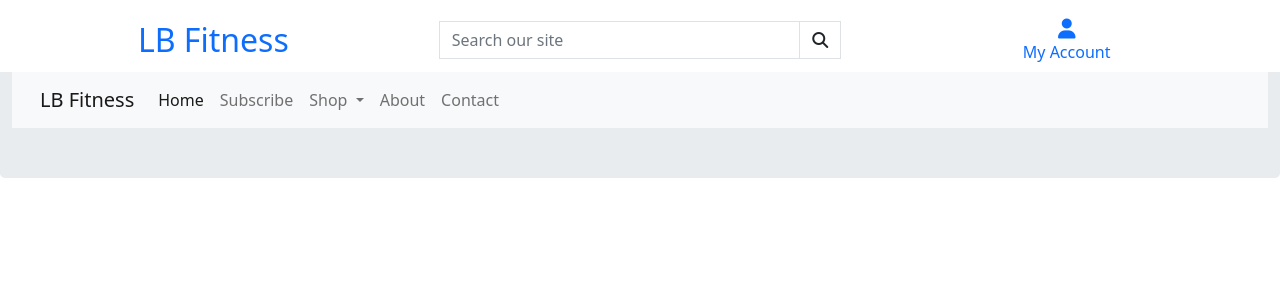
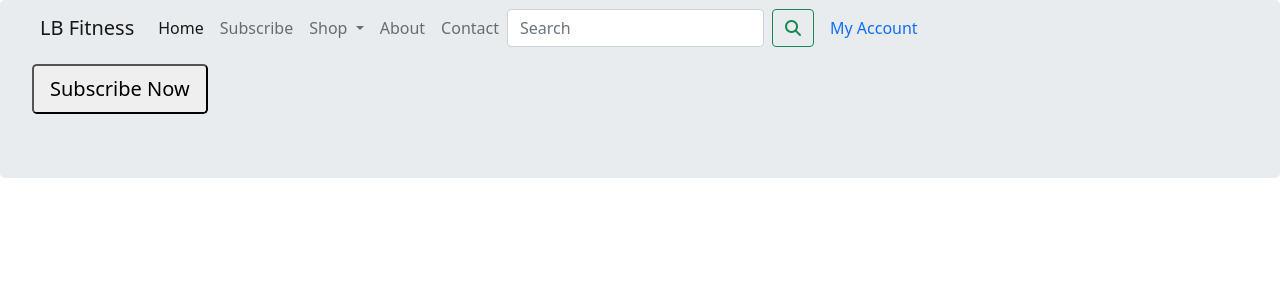
Before and after one commit to lbacon17/lb-fitness, a Django app: page / in a window 1280 px wide. Shown: the top 300 px of the page. Run offline with Django 3.2, Linux system fonts and the light colour scheme; the visitor is signed in with stand-in values (Sample User, id 1); some libraries are stand-ins or nearby versions.

Commit message:
consolidated nav components into one navbar and put navbar code in separate file in includes directory

```diff
--- a/templates/base.html
+++ b/templates/base.html
@@ -44,83 +44,13 @@
     </head>
     <body>
         <header class="container-fluid fixed-top">
-            <div id="topnav" class="row bg-white pt-lg-2 d-none d-lg-flex">
-                <div class="col-12 col-lg-4 my-auto py-1 py-lg-0 text-center text-lg-left">
-                    <a href="{% url 'home' %}" class="nav-link main-logo-link">
-                        <h2 class="logo-font text-black my-0">LB Fitness</h2>
-                    </a>
-                </div>
-                <div class="col-12 col-lg-4 my-auto py-1 py-lg-0">
-                    <form method="GET" action="">
-                        <div class="input-group w-100">
-                            <input class="form-control border border-black rounded-0" type="text" name="q" placeholder="Search our site">
-                            <div class="input-group-append">
-                                <button class="form-control btn btn-black border border-black rounded-0" type="submit">
-                                    <span class="icon">
-                                        <i class="fas fa-search"></i>
-                                    </span>
-                                </button>
-                            </div>
-                        </div>
-                    </form>
-                </div>
-                <div class="col-12 col-lg-4 my-auto py-1 py-lg-0">
-                    <ul class="list-inline list-unstyled text-center text-lg-right my-0">
-                        <li class="list-inline-item dropdown">
-                            <a class="text-black nav-link" href="#" id="user-options" data-toggle="dropdown" aria-haspopup="true" aria-expanded="false">
-                                <div class="text-center">
-                                    <div><i class="fas fa-user fa-lg"></i></div>
-                                    <p class="my-0">My Account</p>
-                                </div>
-                            </a>
-                            <div class="dropdown-menu border-0" aria-labelledby="user-options">
-                                {% if request.user.is_authenticated %}
-                                    {% if request.user.is_superuser %}
-                                        <a href="" class="dropdown-item">Product Management</a>
-                                    {% endif %}
-                                    <a href="" class="dropdown-item">My Profile</a>
-                                    <a href="" class="dropdown-item">Logout</a>
-                                {% else %}
-                                    <a href="" class="dropdown-item">Register</a>
-                                    <a href="" class="dropdown-item">Login</a>
-                                {% endif %}
-                            </div>
-                        </li>
-                    </ul>
-                </div>
-            </div>
-            <nav class="navbar navbar-expand-lg navbar-light bg-light">
+            <nav class="navbar navbar-expand-lg navbar-light navbar-bg-light">
                 <div class="container-fluid">
-                    <a class="navbar-brand" href="#">LB Fitness</a>
+                    <a class="navbar-brand" href="{% url 'home' %}">LB Fitness</a>
                     <button class="navbar-toggler" type="button" data-bs-toggle="collapse" data-bs-target="#navbarNavDropdown" aria-controls="navbarNavDropdown" aria-expanded="false" aria-label="Toggle navigation">
-                    <span class="navbar-toggler-icon"></span>
+                        <span class="navbar-toggler-icon"></span>
                     </button>
-                    <div class="collapse navbar-collapse" id="navbarNavDropdown">
-                        <ul class="navbar-nav">
-                            <li class="nav-item">
-                                <a class="nav-link active" aria-current="page" href="#">Home</a>
-                            </li>
-                            <li class="nav-item">
-                                <a class="nav-link" href="#">Subscribe</a>
-                            </li>
-                            <li class="nav-item dropdown">
-                                <a class="nav-link dropdown-toggle" href="#" id="shop-dropdown" role="button" data-toggle="dropdown" aria-haspopup="true" aria-expanded="false">
-                                    Shop
-                                </a>
-                                <ul class="dropdown-menu" aria-labelledby="shop-dropdown">
-                                    <li><a class="dropdown-item" href="#">Clothing and apparel</a></li>
-                                    <li><a class="dropdown-item" href="#">Meal prep and supplements</a></li>
-                                    <li><a class="dropdown-item" href="#">Accessories</a></li>
-                                </ul>
-                            </li>
-                            <li class="nav-item">
-                                <a class="nav-link" href="#">About</a>
-                            </li>
-                            <li class="nav-item">
-                                <a class="nav-link" href="#">Contact</a>
-                            </li>
-                        </ul>
-                    </div>
+                    {% include 'includes/main-nav.html' %}
                 </div>
             </nav>
         </header>
--- /dev/null
+++ b/templates/includes/main-nav.html
@@ -0,0 +1,59 @@
+<div class="collapse navbar-collapse" id="navbarNavDropdown">
+    <ul class="navbar-nav">
+        <li class="nav-item">
+            <a class="nav-link active" aria-current="page" href="#">Home</a>
+        </li>
+        <li class="nav-item">
+            <a class="nav-link" href="#">Subscribe</a>
+        </li>
+        <li class="nav-item dropdown">
+            <a class="nav-link dropdown-toggle" href="#" id="shop-dropdown" role="button" data-toggle="dropdown" aria-haspopup="true" aria-expanded="false">
+                Shop
+            </a>
+            <ul class="dropdown-menu" aria-labelledby="shop-dropdown">
+                <li><a class="dropdown-item" href="#">Clothing and apparel</a></li>
+                <li><a class="dropdown-item" href="#">Meal prep and supplements</a></li>
+                <li><a class="dropdown-item" href="#">Accessories</a></li>
+            </ul>
+        </li>
+        <li class="nav-item">
+            <a class="nav-link" href="#">About</a>
+        </li>
+        <li class="nav-item">
+            <a class="nav-link" href="#">Contact</a>
+        </li>
+    </ul>
+    <form action="" method="GET" class="d-flex">
+        <input class="form-control me-2" type="search" name="q" placeholder="Search" aria-label="Search">
+        <button class="btn btn-outline-success" type="submit">
+            <span class="icon">
+                <i class="fas fa-search"></i>
+            </span>
+        </button>
+    </form>
+    <ul class="list-inline list-unstyled text-center text-lg-right my-0">
+        {% if request.user.is_authenticated %}
+            <li class="list-inline-item dropdown">
+                <a href="#" class="nav-link" id="user-dropdown" data-toggle="dropdown" aria-haspopup="true" aria-expanded="false">
+                    <div class="text-center">
+                        <p class="my-0">My Account</p>
+                    </div>
+                </a>
+                <div class="dropdown-menu" aria-labelledby="user-dropdown">
+                    {% if request.user.is_superuser %}
+                        <a href="" class="dropdown-item">Admin Panel</a>
+                    {% endif %}
+                    <a href="" class="dropdown-item">My Profile</a>
+                    <a href="{% url 'account_logout' %}" class="dropdown-item">Logout</a>
+                </div>
+            </li>
+        {% else %}
+            <li class="list-inline-item">
+                <a href="{% url 'account_login' %}">Login</a>
+            </li>
+            <li class="list-inline-item">
+                <a href="{% url 'account_signup' %}">Register</a>
+            </li>
+        {% endif %}
+    </ul>
+</div>
```
